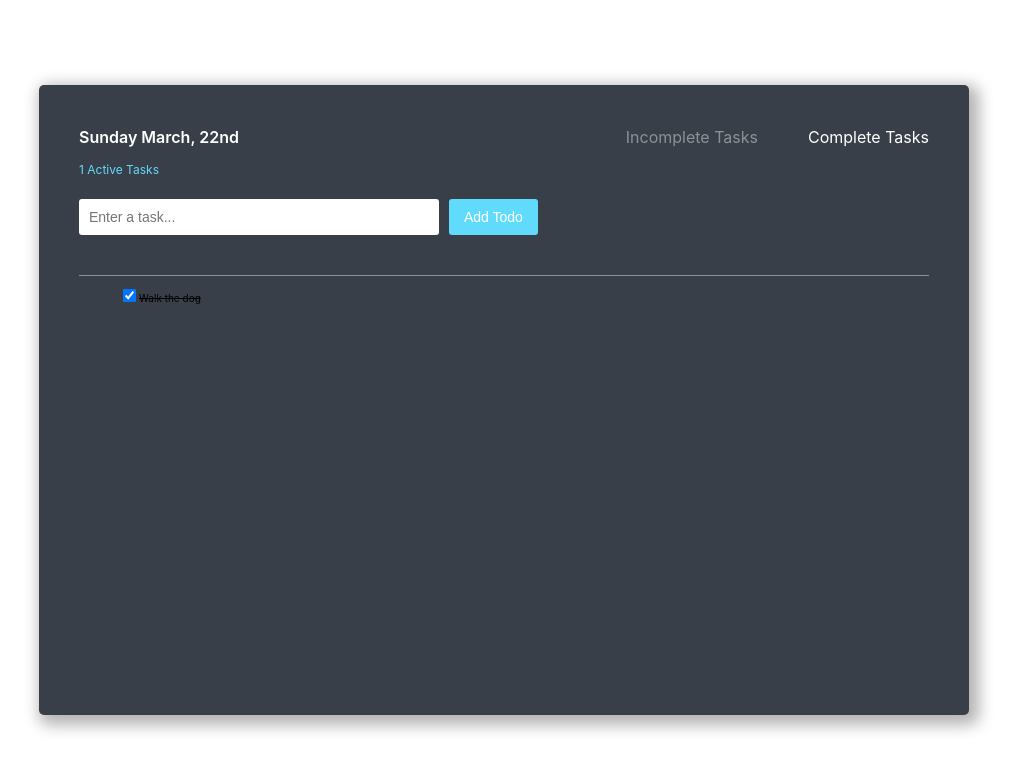
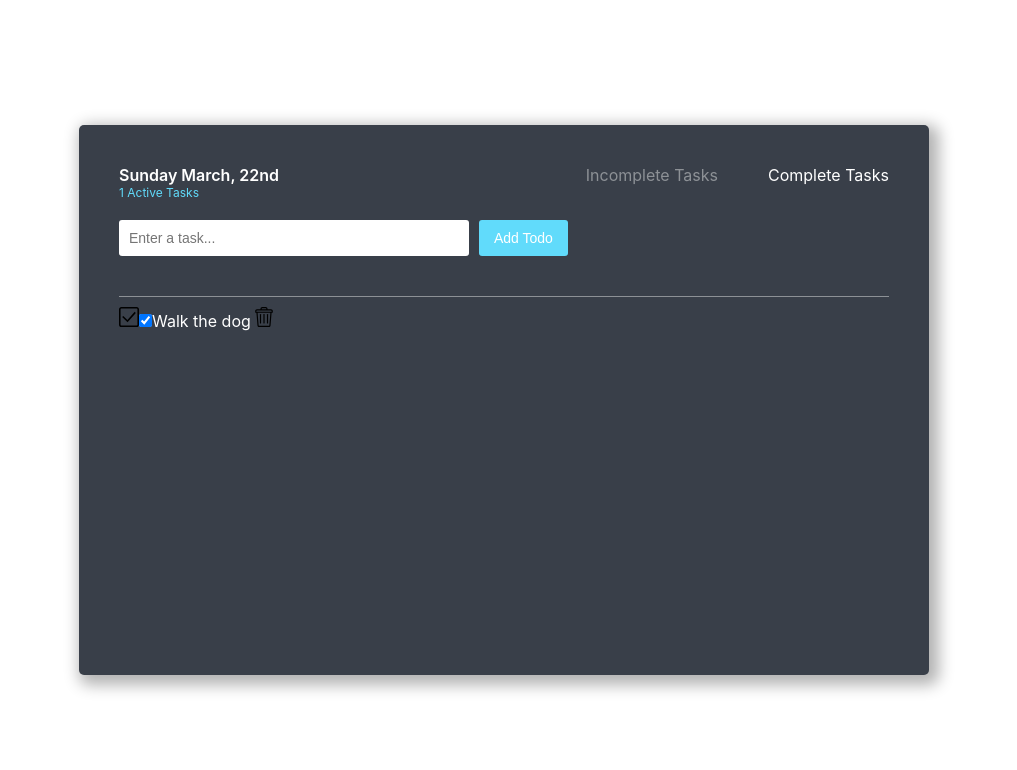
Before and after one commit to shimphillip/just-todo-it, a React (Create React App) app: page /completed in a window 1280 px wide. Shown: the top 770 px of the page, without its empty margins (136-1153 px from the left). Built offline with nearby package versions, Linux system fonts and the light colour scheme.

Commit message:
enable importing svg icons

```diff
--- /dev/null
+++ b/src/assets.d.ts
@@ -0,0 +1,6 @@
+declare module '\*.svg' {
+  import React = require('react');
+  export const ReactComponent: React.SFC<React.SVGProps<SVGSVGElement>>;
+  const src: string;
+  export default src;
+}
--- a/src/components/App.scss
+++ b/src/components/App.scss
@@ -1,8 +1,17 @@
+*,
+*::before,
+*::after {
+  margin: 0;
+  padding: 0;
+  box-sizing: inherit;
+}
+
 html {
   font-size: 62.5%;
   font-family: 'Inter', sans-serif;
-  line-height: 1.5;
+  box-sizing: border-box;
 }
+
 .blue {
   color: #61dbfb;
   text-decoration: underline;
--- a/src/components/TodoItem/TodoItem.scss
+++ b/src/components/TodoItem/TodoItem.scss
@@ -1,3 +1,21 @@
-.complete {
-  text-decoration: line-through;
+.task {
+  position: relative;
+  display: block;
+  padding: 1rem 0;
+  border-top: 1px solid #8d9196;
+
+  &:first-of-type {
+    border-top: none;
+  }
+
+  .text {
+    display: inline-block;
+    color: white;
+    font-size: 1.6rem;
+    line-height: 1.5;
+  }
+
+  .complete {
+    text-decoration: line-through;
+  }
 }
--- a/src/components/TodoItem/TodoItem.tsx
+++ b/src/components/TodoItem/TodoItem.tsx
@@ -1,5 +1,8 @@
 import React from 'react';
 import './TodoItem.scss';
+import { ReactComponent as CheckBox } from '../../assets/tick.svg';
+import { ReactComponent as GarbageCan } from '../../assets/trash.svg';
+
 interface TodoItemProps {
   todo: Todo;
   toggleTodo: ToggleTodo;
@@ -7,17 +10,22 @@ interface TodoItemProps {
 
 const Todo: React.FC<TodoItemProps> = ({ todo, toggleTodo }) => {
   return (
-    <div>
+    <div className="task">
+      <CheckBox width={20} height={20} />
       <label className={todo.complete ? 'complete' : undefined}>
         <input
           type="checkbox"
           checked={todo.complete}
           onChange={() => toggleTodo(todo)}
         />
-        {todo.text}
+        <p className="text">{todo.text}</p>
       </label>{' '}
+      <GarbageCan width={20} height={20} />
     </div>
   );
 };
 
 export default Todo;
+
+// <div>Icons made by <a href="https://www.flaticon.com/authors/freepik" title="Freepik">Freepik</a> from <a href="https://www.flaticon.com/" title="Flaticon">www.flaticon.com</a></div>
+/* <div>Icons made by <a href="https://www.flaticon.com/authors/freepik" title="Freepik">Freepik</a> from <a href="https://www.flaticon.com/" title="Flaticon">www.flaticon.com</a></div> */
--- a/src/components/TodoList/TodoList.scss
+++ b/src/components/TodoList/TodoList.scss
@@ -1,4 +1,4 @@
-.todos {
+.tasks {
   height: calc(850px - 435px);
   overflow-y: scroll;
 }
--- a/src/components/TodoList/TodoList.tsx
+++ b/src/components/TodoList/TodoList.tsx
@@ -17,7 +17,7 @@ const TodoList: React.FC<TodoListProps> = ({ todos, toggleTodo, complete }) => {
   );
 
   return (
-    <ul className="todos">
+    <ul className="tasks">
       {complete
         ? completedTodos.map(renderTodoItem)
         : incompleteTodos.map(renderTodoItem)}
```
Also changed, not shown: src/assets/tick.svg (added), src/assets/trash.svg (added).
